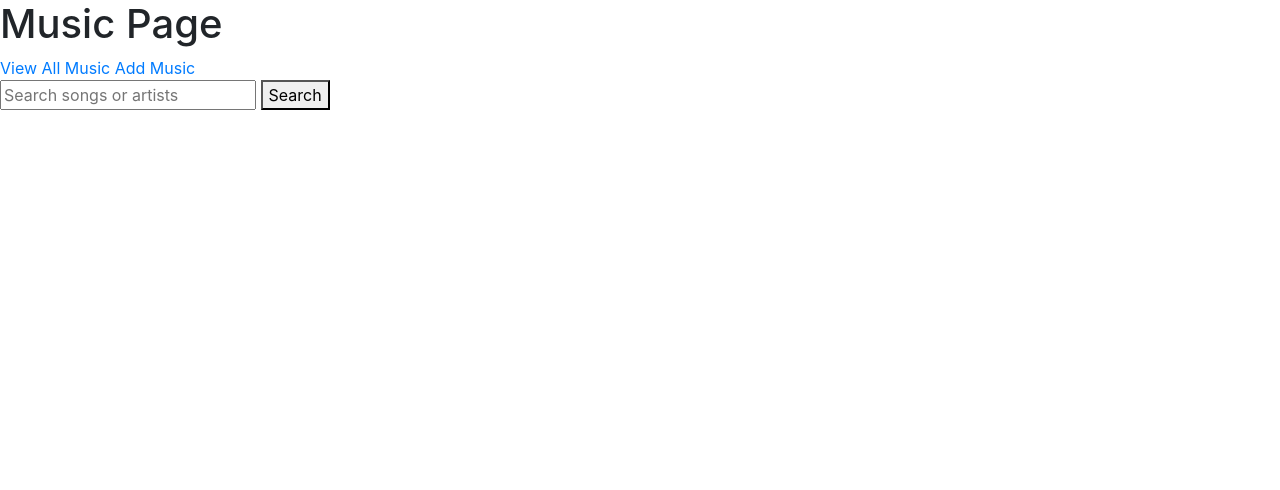
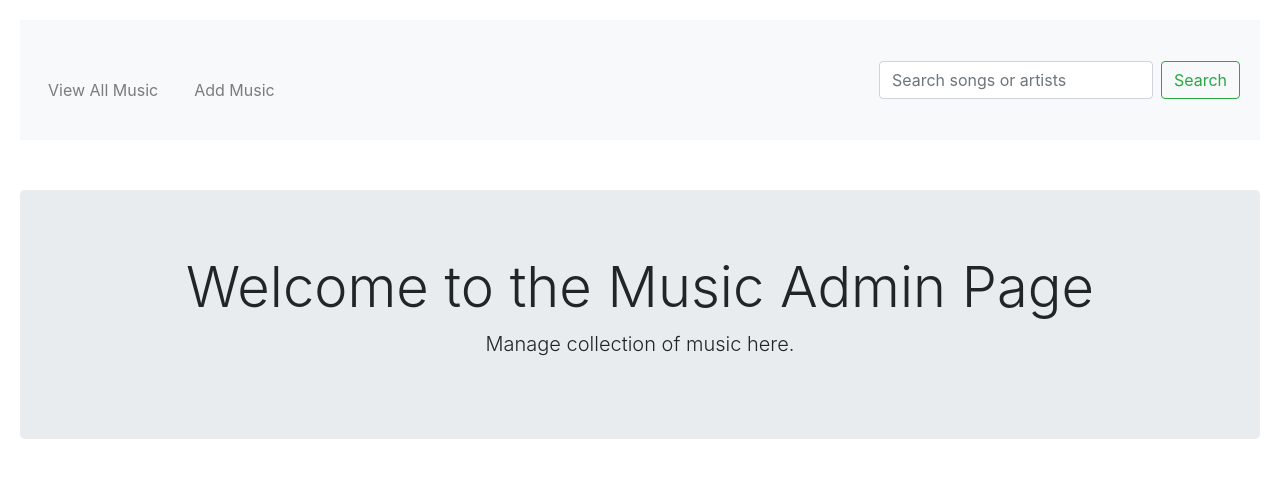
Before and after one commit to NachiketE/MusicApp, a Django app: page /admin-music/ in a window 1280 px wide. Shown: the top 490 px of the page. Run offline with Django 4.2, Linux system fonts and the light colour scheme; some libraries are stand-ins or nearby versions.

Commit message:
Admin UI

```diff
--- a/accounts/templates/admin-templates/admin_music_page.html
+++ b/accounts/templates/admin-templates/admin_music_page.html
@@ -5,27 +5,64 @@
     <meta name="viewport" content="width=device-width, initial-scale=1.0">
     <title>Music</title>
     <link href="https://stackpath.bootstrapcdn.com/bootstrap/4.4.1/css/bootstrap.min.css" rel="stylesheet">
+    <style>
+        body {
+            padding: 20px;
+        }
+        .navbar {
+            background-color: #f8f9fa;
+            padding: 20px;
+        }
+        .navbar a {
+            color: #000;
+            margin-right: 20px;
+        }
+        .navbar a:hover {
+            text-decoration: underline;
+        }
+        .jumbotron {
+            margin-top: 50px;
+            text-align: center;
+        }
+        .jumbotron img {
+            max-width: 100%;
+            margin-top: 20px;
+        }
+        ul {
+            margin-top: 30px;
+            list-style-type: none;
+            padding-left: 0;
+        }
+        li {
+            margin-bottom: 10px;
+        }
+    </style>
 </head>
 <body>
-    <h1>Music Page</h1>
-    <a href="{% url 'admin_view_music' %}">View All Music</a>
-    <a href="{% url 'add_music' %}">Add Music</a>
-    <form action="{% url 'admin_search_music' %}" method="get">
-        <input type="text" name="q" placeholder="Search songs or artists">
-        <button type="submit">Search</button>
-    </form>
+    <nav class="navbar navbar-expand-lg navbar-light bg-light">
+        <div class="collapse navbar-collapse" id="navbarSupportedContent">
+            <ul class="navbar-nav mr-auto">
+                <li class="nav-item">
+                    <a class="nav-link" href="{% url 'admin_view_music' %}">View All Music</a>
+                </li>
+                <li class="nav-item">
+                    <a class="nav-link" href="{% url 'add_music' %}">Add Music</a>
+                </li>
+            </ul>
+            <form class="form-inline my-2 my-lg-0" action="{% url 'admin_search_music' %}" method="get">
+                <input class="form-control mr-sm-2" type="text" name="q" placeholder="Search songs or artists" aria-label="Search">
+                <button class="btn btn-outline-success my-2 my-sm-0" type="submit">Search</button>
+            </form>
+        </div>
+    </nav>
 
-    <ul>
-        {% for song in songs %}
-        <li>
-            {{ song.title }} - {{ song.artist }}
-        </li>
-        {% endfor %}
-    </ul>
+    <div class="jumbotron">
+        <h1 class="display-4">Welcome to the Music Admin Page</h1>
+        <p class="lead">Manage collection of music here.</p>
+    </div>
 
     <script src="https://code.jquery.com/jquery-3.4.1.slim.min.js"></script>
     <script src="https://cdn.jsdelivr.net/npm/popper.js@1.16.0/dist/umd/popper.min.js"></script>
     <script src="https://stackpath.bootstrapcdn.com/bootstrap/4.4.1/js/bootstrap.min.js"></script>
-
 </body>
 </html>
```
Also changed, not shown: accounts/templates/admin-templates/add_music.html (+31 -8 lines), accounts/templates/admin-templates/add_music_success.html (+24 -2 lines), accounts/templates/admin-templates/admin_control.html (+49 -4 lines), accounts/templates/admin-templates/view_all_music.html (+33 -13 lines), 3 other files.
